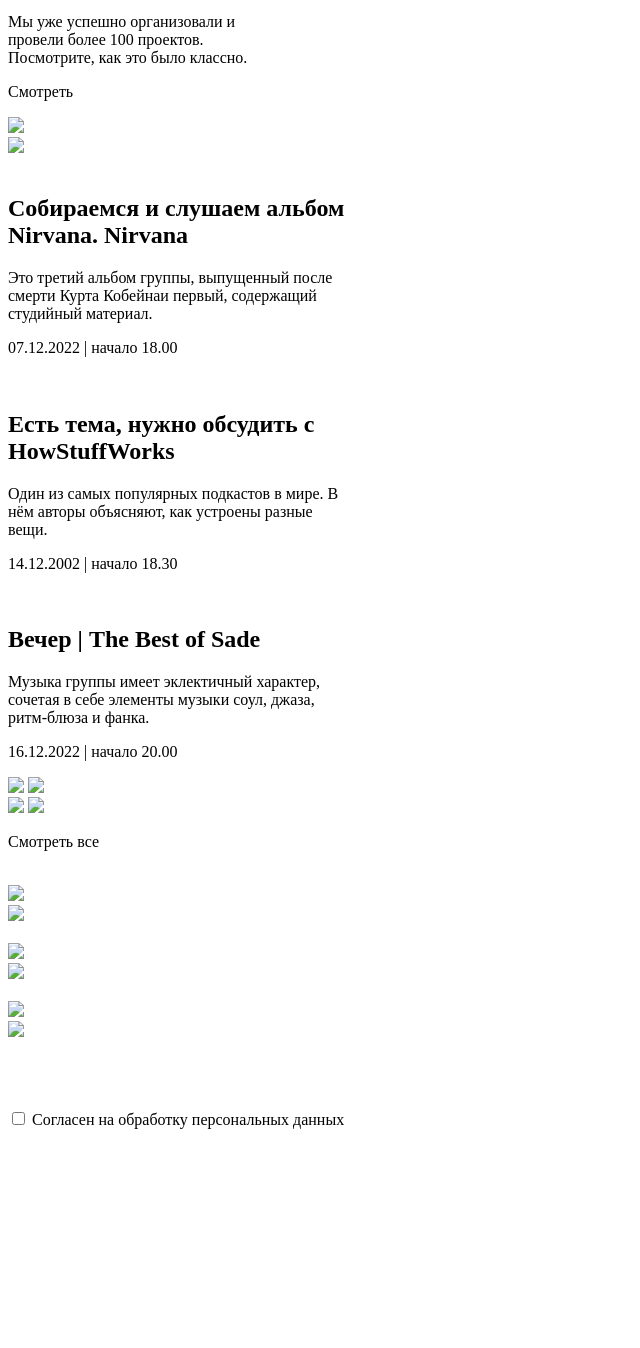
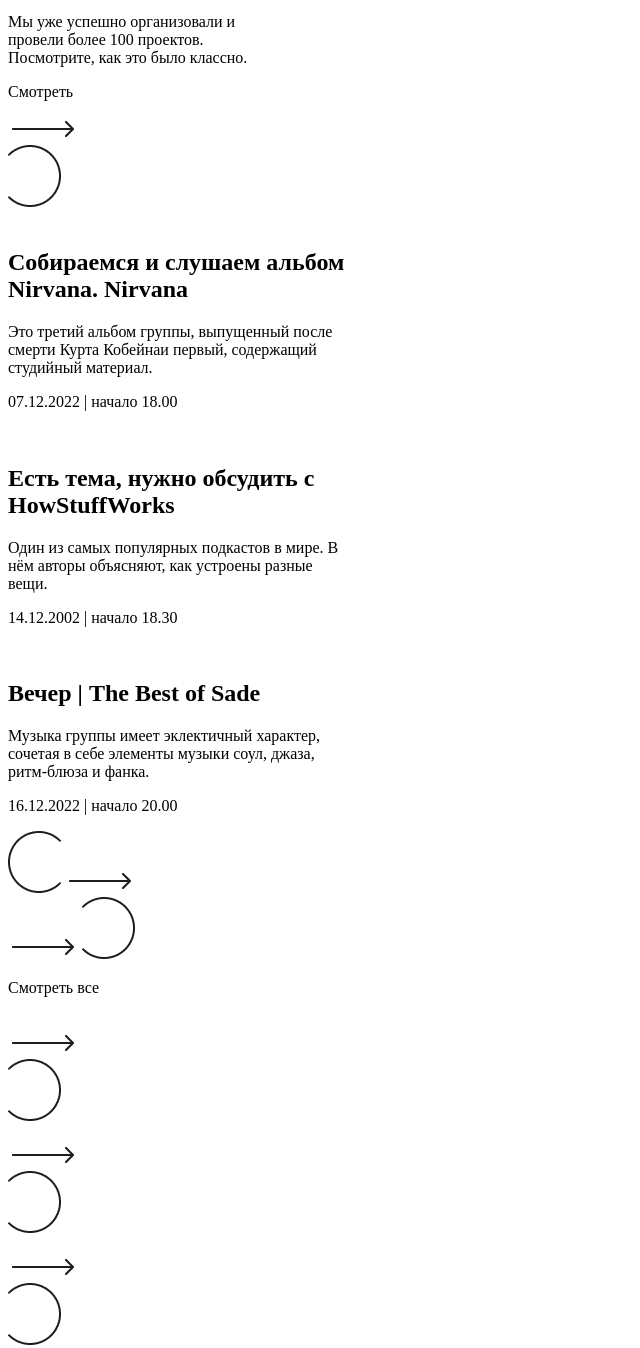
Before and after one commit to settesss/TAGREE-course, a plain HTML site: page index.html in a window 1280 px wide. Shown: the part 495-1843 px from the top of the page, without its empty margins (0-640 px from the left). Before the commit the page ends 1702 px from the top, so only its background shows below. Drawn offline with Linux system fonts and the light colour scheme.

Commit message:
Переделанный из-за неудачных картинок main.

```diff
--- a/index.html
+++ b/index.html
@@ -69,10 +69,10 @@
                 <p class = "main__watch">Смотреть</p>
                 <div class = "main__buttonright">
                     <div class = "button__arrow">
-                        <img src = "images/arrow-right.png">
+                        <img src = "images/arrow_right.png">
                     </div>
                     <div class = "button_ellipseright">
-                        <img src = "images/ellipse-right.png">
+                        <img src = "images/ellipse_right.png">
                     </div>
                 </div>
             </div>
@@ -142,12 +142,12 @@
                     <div class = "slider__rect5"></div>
                 </div>
                 <div class = "main__buttonleft">
-                    <img src = "images/ellipse-left.png">
-                    <img src = "images/arrow-right.png" class = "buttonleft__arrow">
+                    <img src = "images/ellipse_left.png">
+                    <img src = "images/arrow_right.png" class = "buttonleft__arrow">
                 </div>
                 <div class = "main__buttonright">
-                    <img src = "images/arrow-right.png">
-                    <img src = "images/ellipse-right.png">
+                    <img src = "images/arrow_right.png">
+                    <img src = "images/ellipse_right.png">
                 </div>
             </div>
             <div class = "main__button2">
@@ -171,10 +171,10 @@
                     </div>
                     <div class = "main__buttonright">
                         <div class = "button__arrow">
-                            <img src = "images/arrow-right.png">
+                            <img src = "images/arrow_right.png">
                         </div>
                         <div class = "button_ellipseright">
-                            <img src = "images/ellipse-right.png">
+                            <img src = "images/ellipse_right.png">
                         </div>
                     </div>
                 </div>
@@ -193,10 +193,10 @@
                     </div>
                     <div class = "main__buttonright">
                         <div class = "button__arrow">
-                            <img src = "images/arrow-right.png">
+                            <img src = "images/arrow_right.png">
                         </div>
                         <div class = "button_ellipseright">
-                            <img src = "images/ellipse-right.png">
+                            <img src = "images/ellipse_right.png">
                         </div>
                     </div>
                 </div>
@@ -215,10 +215,10 @@
                     </div>
                     <div class = "main__buttonright">
                         <div class = "button__arrow">
-                            <img src = "images/arrow-right.png">
+                            <img src = "images/arrow_right.png">
                         </div>
                         <div class = "button_ellipseright">
-                            <img src = "images/ellipse-right.png">
+                            <img src = "images/ellipse_right.png">
                         </div>
                     </div>
                 </div>
```
